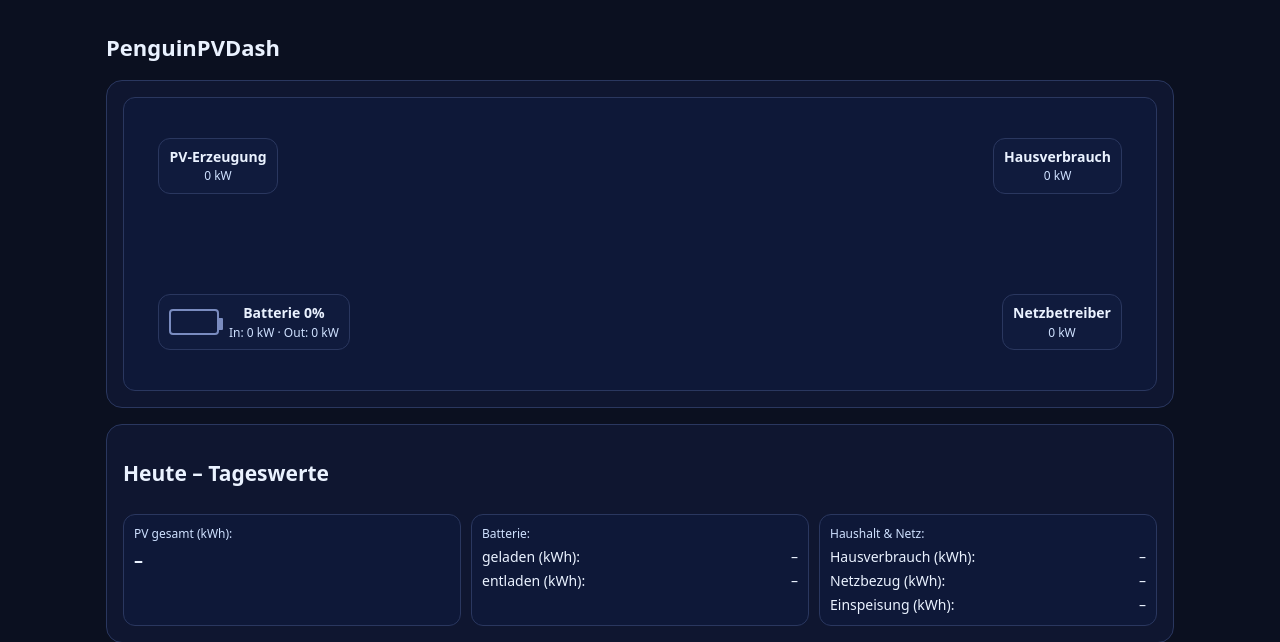
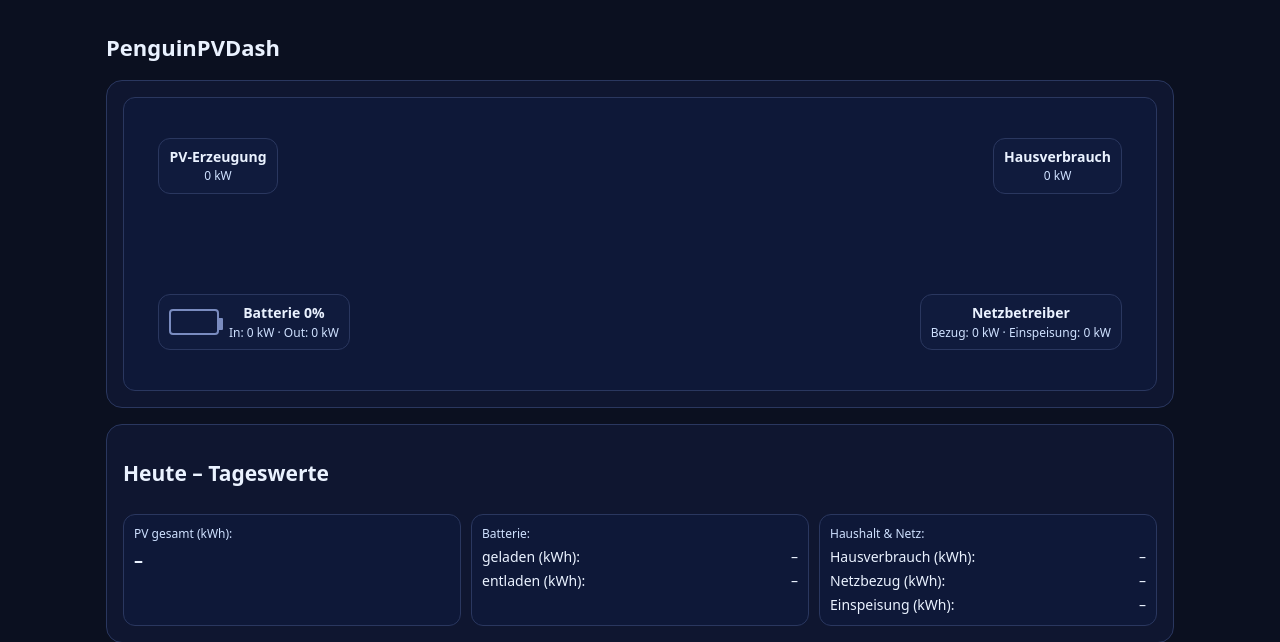
Before and after one commit to Borderlane-HA/PenguinPVDash, a PHP site: page / in a window 1280 px wide. Shown: the top 642 px of the page. Run offline with PHP 8.4, Linux system fonts and the light colour scheme; data that the repository does not hold is empty.

Commit message:
Add files via upload

```diff
--- a/SERVER/index.php
+++ b/SERVER/index.php
@@ -1,79 +1,130 @@
 <?php
 require_once __DIR__ . '/inc/db.php';
-?><!doctype html><html><head><meta charset="utf-8"/><meta name="viewport" content="width=device-width, initial-scale=1"/>
-<title>PenguinPVDash</title><link rel="stylesheet" href="assets/style.css"/></head>
-<body><div class="wrap"><h1>PenguinPVDash</h1>
+?>
+<!doctype html>
+<html>
+<head>
+  <meta charset="utf-8"/>
+  <meta name="viewport" content="width=device-width, initial-scale=1"/>
+  <title>PenguinPVDash</title>
+  <link rel="stylesheet" href="assets/style.css"/>
+</head>
+<body>
+<div class="wrap">
+  <h1>PenguinPVDash</h1>
 
+  <!-- ====== Flow (mit animierten Kreisen) ====== -->
   <div class="card">
     <div class="flowwrap">
       <div class="flow">
         <svg viewBox="0 0 900 260" preserveAspectRatio="none">
-        <!-- Lines (no arrows; tokens indicate direction) -->
-        <path id="l_pv_house" d="M160,50 C360,50 540,50 740,50" stroke="#6be29f" stroke-width="4" fill="none"></path>
-        <path id="l_pv_grid"  d="M160,70 C360,110 540,190 740,230" stroke="#6be29f" stroke-width="4" fill="none"></path>
-        <path id="l_pv_batt"  d="M130,70 C220,120 220,200 130,210" stroke="#6be29f" stroke-width="4" fill="none"></path>
-        <path id="l_batt_house" d="M90,210 C320,180 520,90 740,50" stroke="#ffd480" stroke-width="4" fill="none"></path>
+          <!-- Linien -->
+          <path id="l_pv_house"   d="M160,50 C360,50 540,50 740,50"   stroke="#6be29f" stroke-width="4" fill="none"></path>
+          <path id="l_pv_grid"    d="M160,70 C360,110 540,190 740,230" stroke="#6be29f" stroke-width="4" fill="none"></path>
+          <path id="l_pv_batt"    d="M130,70 C220,120 220,200 130,210" stroke="#6be29f" stroke-width="4" fill="none"></path>
+          <path id="l_batt_house" d="M90,210  C320,180 520,90  740,50"  stroke="#ffd480" stroke-width="4" fill="none"></path>
 
-        <!-- Token containers (circles animated along the path) -->
+          <!-- Token-Gruppen für Animation -->
           <g id="tok_pv_house"></g>
           <g id="tok_pv_grid"></g>
           <g id="tok_pv_batt"></g>
           <g id="tok_batt_house"></g>
         </svg>
 
-      <!-- Labels (over lines) -->
-      <!-- <div class="flow-label" id="lab_pv_house" style="left:430px; top:22px">PV→Haus 0.0 kW</div> -->
-      <!-- <div class="flow-label" id="lab_pv_grid"  style="left:430px; top:140px">PV→Netz 0.0 kW</div> -->
-      <!-- <div class="flow-label" id="lab_pv_batt"  style="left:140px; top:150px">PV→Batterie 0.0 kW</div> -->
-      <!-- <div class="flow-label" id="lab_batt_house" style="left:430px; top:80px">Batterie→Haus 0.0 kW</div> -->
+        <!-- Labels über den Linien -->
+        <!-- <div class="flow-label" id="lab_pv_house"   style="left:430px; top:22px">PV→Haus 0,0 kW</div> -->
+        <!-- <div class="flow-label" id="lab_pv_grid"    style="left:430px; top:140px">PV→Netz 0,0 kW</div> -->
+        <!-- <div class="flow-label" id="lab_pv_batt"    style="left:140px; top:150px">PV→Batterie 0,0 kW</div> -->
+        <!-- <div class="flow-label" id="lab_batt_house" style="left:430px; top:80px">Batterie→Haus 0,0 kW</div> -->
 
-      <!-- Nodes -->
-      <div class="node" id="n_pv"><h3>PV-Erzeugung</h3><div class="sub"><span id="pv_now">0.0 kW</span></div></div>
-      <div class="node" id="n_house"><h3>Hausverbrauch</h3><div class="sub"><span id="cons_now">0.0 kW</span></div></div>
-      <div class="node" id="n_grid"><h3>Netzbetreiber</h3><div class="sub"><span id="grid_now">0.0 kW</span></div></div>
+        <!-- Knoten -->
+        <div class="node" id="n_pv">
+          <h3>PV-Erzeugung</h3>
+          <div class="sub"><span id="pv_now">0,0 kW</span></div>
+        </div>
+
+        <div class="node" id="n_house">
+          <h3>Hausverbrauch</h3>
+          <div class="sub"><span id="cons_now">0,0 kW</span></div>
+        </div>
+
+        <div class="node" id="n_grid">
+          <h3>Netzbetreiber</h3>
+          <!-- WICHTIG: Hier werden Bezug UND Einspeisung live angezeigt -->
+          <div class="sub">
+            Bezug: <span id="grid_import_now">0,0</span> kW ·
+            Einspeisung: <span id="export_now">0,0</span> kW
+          </div>
+        </div>
+
         <div class="node" id="n_batt">
           <div class="bat" id="bat_icon"><div class="fill" style="width:0%"></div></div>
-        <div><h3>Batterie <span id="soc_txt">0%</span></h3><div class="sub">In: <span id="b_in_now">0.0</span> kW · Out: <span id="b_out_now">0.0</span> kW</div></div>
+          <div>
+            <h3>Batterie <span id="soc_txt">0%</span></h3>
+            <div class="sub">In: <span id="b_in_now">0,0</span> kW · Out: <span id="b_out_now">0,0</span> kW</div>
+          </div>
         </div>
       </div>
     </div>
   </div>
 
+  <!-- ====== Heute (Tageswerte kWh) ====== -->
   <div class="card">
     <div class="card-head"><h2>Heute – Tageswerte</h2></div>
     <div class="kpi3">
-    <div class="box"><div class="label">PV gesamt (kWh):</div><div class="val" id="k_pv">–</div></div>
-    <div class="box"><div class="label">Batterie:</div><div class="lines">
+      <div class="box">
+        <div class="label">PV gesamt (kWh):</div>
+        <div class="val" id="k_pv">–</div>
+      </div>
+      <div class="box">
+        <div class="label">Batterie:</div>
+        <div class="lines">
           <div class="row"><span>geladen (kWh):</span><span id="k_bin">–</span></div>
           <div class="row"><span>entladen (kWh):</span><span id="k_bout">–</span></div>
-    </div></div>
-    <div class="box"><div class="label">Haushalt & Netz:</div><div class="lines">
+        </div>
+      </div>
+      <div class="box">
+        <div class="label">Haushalt & Netz:</div>
+        <div class="lines">
           <div class="row"><span>Hausverbrauch (kWh):</span><span id="k_cons">–</span></div>
           <div class="row"><span>Netzbezug (kWh):</span><span id="k_imp">–</span></div>
           <div class="row"><span>Einspeisung (kWh):</span><span id="k_feed">–</span></div>
-    </div></div>
+        </div>
+      </div>
     </div>
   </div>
 
-<div class="card"><div class="card-head"><h2>Letzte 30 Tage (kWh)</h2></div>
-<div class="table-wrap"><table class="fancy"><thead>
-<tr><th>Tag</th><th>PV</th><th>Einspeisung</th><th>Batt IN</th><th>Batt OUT</th><th>Verbrauch</th><th>Netzbezug</th></tr>
-</thead><tbody id="hist-tbody"></tbody></table></div></div>
+  <!-- ====== History (30 Tage) ====== -->
+  <div class="card">
+    <div class="card-head"><h2>Letzte 30 Tage (kWh)</h2></div>
+    <div class="table-wrap">
+      <table class="fancy">
+        <thead>
+          <tr>
+            <th>Tag</th><th>PV</th><th>Einspeisung</th><th>Batt IN</th><th>Batt OUT</th><th>Verbrauch</th><th>Netzbezug</th>
+          </tr>
+        </thead>
+        <tbody id="hist-tbody"></tbody>
+      </table>
+    </div>
+  </div>
 
-<div class="card"><div class="card-head"><h2>Mehr…</h2></div><p>Erweiterte Auswertung: <a href="stats.php" target="_blank">Stats öffnen</a></p></div>
+  <div class="card">
+    <div class="card-head"><h2>Mehr…</h2></div>
+    <p>Erweiterte Auswertung: <a href="stats.php" target="_blank">Stats öffnen</a></p>
+  </div>
+
+</div>
 
 <script>
+/* ===== Helpers ===== */
 function f2(v){ return (Math.round((v||0)*100)/100).toLocaleString('de-DE'); }
 function kw(v){ return f2(Math.max(0, v||0)); }
 function setText(id,v){ const el=document.getElementById(id); if(el) el.textContent=v; }
 function setFlowVisible(id,on){ const e=document.getElementById(id); if(e) e.style.display = on? '' : 'none'; }
-function scaleWidth(v){ const x=Math.max(0, v||0); return Math.min(16, 2 + x*2); } // 0kW->2px, bis ~7kW->16px
-
-// Animated tokens: rebuild circles with animateMotion
+function scaleWidth(v){ const x=Math.max(0, v||0); return Math.min(16, 2 + x*2); }
 function rebuildTokens(groupId, pathId, count, durSec, cls){
-  const g=document.getElementById(groupId); if(!g) return;
-  g.innerHTML='';
-  if(count<=0) return;
+  const g=document.getElementById(groupId); if(!g) return; g.innerHTML=''; if(count<=0) return;
   for(let i=0;i<count;i++){
     const c=document.createElementNS('http://www.w3.org/2000/svg', 'circle');
     c.setAttribute('r','3'); c.setAttribute('class','token '+cls);
@@ -87,91 +138,132 @@ function rebuildTokens(groupId, pathId, count, durSec, cls){
     am.appendChild(mp); c.appendChild(am); g.appendChild(c);
   }
 }
-
-// Map flow value to token count and speed
 function flowVisuals(v){
   const x=Math.max(0, v||0);
-  const count = Math.min(10, Math.max(0, Math.round(x*2))); // 0.5kW->1, 2kW->4, 5kW->10
-  const dur = Math.max(1.2, Math.min(12, 8/(x>0?x:0.1)));  // mehr Leistung => schneller
+  const count = Math.min(10, Math.max(0, Math.round(x*2))); // bis 10 Kreise
+  const dur = Math.max(1.2, Math.min(12, 8/(x>0?x:0.1)));  // je mehr Leistung, desto schneller
   return {count, dur};
 }
-
 function setLabel(id, txt){ const e=document.getElementById(id); if(e) e.textContent=txt; }
 
+/* ===== Live-Refresh ===== */
 async function refreshLive(){
-  const r = await fetch('api/last.php?device=home&_t='+Date.now()); const j=await r.json();
-  const s = j.latest || {}; const t = j.today || {};
-  const unit = (s.unit||'kW').toLowerCase(); const toKW = unit==='w' ? (x)=>x/1000 : (x)=>x;
-  const pv = toKW(parseFloat(s.pv_power||0));
-  const cons = toKW(parseFloat(s.consumption||0));
-  const feed = toKW(parseFloat(s.feed_in||0));
-  const imp  = toKW(parseFloat(s.grid_import||0));
-  const bi   = toKW(parseFloat(s.battery_charge||0));
-  const bo   = toKW(parseFloat(s.battery_discharge||0));
-  const soc  = parseFloat(s.battery_soc||0);
+  const r = await fetch('api/last.php?device=home&_t='+Date.now());
+  const j = await r.json();
+  const s = j.latest || {};
+  const t = j.today || {};
 
-  // Node values
-  setText('pv_now', kw(pv)+' kW'); setText('cons_now', kw(cons)+' kW'); setText('grid_now', kw(imp)+' kW');
-  setText('b_in_now', kw(bi)); setText('b_out_now', kw(bo)); setText('soc_txt', isFinite(soc)?Math.round(soc)+'%':'0%');
+  // Einheit in kW normalisieren
+  const unit = (s.unit||'kW').toLowerCase();
+  const toKW = unit==='w' ? (x)=>x/1000 : (x)=>x;
 
-  // Battery icon fill + color
-  const bat = document.getElementById('bat_icon'); const fill = bat.querySelector('.fill');
-  const p = Math.max(0, Math.min(100, isFinite(soc)?soc:0)); fill.style.width = p+'%';
-  bat.classList.remove('low','mid'); if(p<30) bat.classList.add('low'); else if(p<60) bat.classList.add('mid');
+  const pv   = toKW(parseFloat(s.pv_power ?? 0));
+  const cons = toKW(parseFloat(s.consumption ?? 0));
+  const gi   = toKW(parseFloat(s.grid_import ?? 0));  // kann bei Export negativ sein
+  const fi   = toKW(parseFloat(s.feed_in));           // kann fehlen/NaN sein
 
-  // Flow visibility per logic
-  const pvOn = pv > 0.0001;
-  const pv_house_on = pvOn && cons>0.0001;
-  const pv_grid_on  = pvOn && feed>0.0001;
-  const pv_batt_on  = pvOn && bi>0.0001;
-  const batt_house_on = bo>0.0001; // niemals Batterie->Netz
+  // Einspeisung robust ableiten:
+  // 1) Wenn feed_in geliefert wird → clamp >= 0
+  // 2) sonst: aus negativem Netzbezug ableiten
+  const exportKW = Number.isFinite(fi) ? Math.max(fi, 0) : Math.max(-gi, 0);
+  const importKW = Math.max(gi, 0);
 
-  setFlowVisible('l_pv_house', pv_house_on);
-  setFlowVisible('l_pv_grid',  pv_grid_on);
-  setFlowVisible('l_pv_batt',  pv_batt_on);
+  const bi  = toKW(parseFloat(s.battery_charge ?? 0));
+  const bo  = toKW(parseFloat(s.battery_discharge ?? 0));
+  const soc = parseFloat(s.battery_soc ?? 0);
+
+  // Knotenwerte
+  setText('pv_now', kw(pv)+' kW');
+  setText('cons_now', kw(cons)+' kW');
+  setText('grid_import_now', kw(importKW));
+  setText('export_now', kw(exportKW));
+  setText('b_in_now', kw(bi));
+  setText('b_out_now', kw(bo));
+  setText('soc_txt', isFinite(soc) ? Math.round(soc)+'%' : '0%');
+
+  // Batterie-Icon Füllstand/Farbe
+  const bat = document.getElementById('bat_icon');
+  const fill = bat.querySelector('.fill');
+  const p = Math.max(0, Math.min(100, isFinite(soc)?soc:0));
+  fill.style.width = p+'%';
+  bat.classList.remove('low','mid');
+  if(p<30) bat.classList.add('low'); else if(p<60) bat.classList.add('mid');
+
+  // Sichtbarkeit/Logik der Flüsse:
+  // - PV->Haus/Netz/Batt nur wenn PV>0
+  // - Batt->Haus nur wenn Batt OUT>0
+  // - nie Batt->Netz
+  const pvOn          = pv > 0.0001;
+  const pv_house_on   = pvOn && cons     > 0.0001;
+  const pv_grid_on    = pvOn && exportKW > 0.0001;
+  const pv_batt_on    = pvOn && bi       > 0.0001;
+  const batt_house_on = bo   > 0.0001;
+
+  setFlowVisible('l_pv_house',   pv_house_on);
+  setFlowVisible('l_pv_grid',    pv_grid_on);
+  setFlowVisible('l_pv_batt',    pv_batt_on);
   setFlowVisible('l_batt_house', batt_house_on);
 
-  // Line thickness
-  if(pv_house_on) document.getElementById('l_pv_house').setAttribute('stroke-width', scaleWidth(cons));
-  if(pv_grid_on)  document.getElementById('l_pv_grid').setAttribute('stroke-width', scaleWidth(feed));
-  if(pv_batt_on)  document.getElementById('l_pv_batt').setAttribute('stroke-width', scaleWidth(bi));
-  if(batt_house_on) document.getElementById('l_batt_house').setAttribute('stroke-width', scaleWidth(bo));
+  // Linienstärke nach Leistung
+  if(pv_house_on)   document.getElementById('l_pv_house').setAttribute('stroke-width', scaleWidth(cons));
+  if(pv_grid_on)    document.getElementById('l_pv_grid').setAttribute('stroke-width',  scaleWidth(exportKW));
+  if(pv_batt_on)    document.getElementById('l_pv_batt').setAttribute('stroke-width',  scaleWidth(bi));
+  if(batt_house_on) document.getElementById('l_batt_house').setAttribute('stroke-width',scaleWidth(bo));
 
-  // Labels
-  setLabel('lab_pv_house', 'PV→Haus '+kw(cons)+' kW');
-  setLabel('lab_pv_grid',  'PV→Netz '+kw(feed)+' kW');
-  setLabel('lab_pv_batt',  'PV→Batterie '+kw(bi)+' kW');
-  setLabel('lab_batt_house','Batterie→Haus '+kw(bo)+' kW');
+  // Linien-Labels aktualisieren
+  setLabel('lab_pv_house',   'PV→Haus '     + kw(cons)     + ' kW');
+  setLabel('lab_pv_grid',    'PV→Netz '     + kw(exportKW) + ' kW'); // <- Einspeisung
+  setLabel('lab_pv_batt',    'PV→Batterie ' + kw(bi)       + ' kW');
+  setLabel('lab_batt_house', 'Batterie→Haus '+ kw(bo)      + ' kW');
 
-  // Tokens (animated circles)
-  const v1 = flowVisuals(cons); rebuildTokens('tok_pv_house','l_pv_house', pv_house_on ? v1.count : 0, v1.dur, 'pv');
-  const v2 = flowVisuals(feed); rebuildTokens('tok_pv_grid','l_pv_grid', pv_grid_on ? v2.count : 0, v2.dur, 'pv');
-  const v3 = flowVisuals(bi);   rebuildTokens('tok_pv_batt','l_pv_batt', pv_batt_on ? v3.count : 0, v3.dur, 'pv');
-  const v4 = flowVisuals(bo);   rebuildTokens('tok_batt_house','l_batt_house', batt_house_on ? v4.count : 0, v4.dur, 'batt');
+  // Tokens (Kreise) entlang der Pfade
+  const v1 = flowVisuals(cons);
+  rebuildTokens('tok_pv_house','l_pv_house', pv_house_on ? v1.count : 0, v1.dur, 'pv');
 
-  // Today totals (condensed KPIs)
-  function tv(x){ return x==null?'–':f2(parseFloat(x)); }
-  setText('k_pv', tv(t.pv_kwh));
+  const v2 = flowVisuals(exportKW);
+  rebuildTokens('tok_pv_grid','l_pv_grid', pv_grid_on ? v2.count : 0, v2.dur, 'pv');
+
+  const v3 = flowVisuals(bi);
+  rebuildTokens('tok_pv_batt','l_pv_batt', pv_batt_on ? v3.count : 0, v3.dur, 'pv');
+
+  const v4 = flowVisuals(bo);
+  rebuildTokens('tok_batt_house','l_batt_house', batt_house_on ? v4.count : 0, v4.dur, 'batt');
+
+  // Tageswerte (kWh)
+  function tv(x){ return x==null ? '–' : f2(parseFloat(x)); }
+  setText('k_pv',   tv(t.pv_kwh));
   setText('k_feed', tv(t.feed_in_kwh));
-  setText('k_bin', tv(t.batt_in_kwh));
+  setText('k_bin',  tv(t.batt_in_kwh));
   setText('k_bout', tv(t.batt_out_kwh));
   setText('k_cons', tv(t.consumption_kwh));
-  setText('k_imp', tv(t.grid_import_kwh));
+  setText('k_imp',  tv(t.grid_import_kwh));
 }
 
+/* ===== History ===== */
 async function refreshHistory(){
-  const r=await fetch('api/daily.php?device=home&days=30&_t='+Date.now()); const j=await r.json();
-  const items=j.items||[]; const tb=document.getElementById('hist-tbody'); tb.innerHTML='';
+  const r = await fetch('api/daily.php?device=home&days=30&_t='+Date.now());
+  const j = await r.json();
+  const items = j.items || [];
+  const tb = document.getElementById('hist-tbody');
+  tb.innerHTML = '';
   items.forEach(it=>{
-    const tr=document.createElement('tr'); const d=document.createElement('td'); d.textContent=it.day; tr.appendChild(d);
+    const tr=document.createElement('tr');
+    const d=document.createElement('td'); d.textContent=it.day; tr.appendChild(d);
     ['pv_kwh','feed_in_kwh','batt_in_kwh','batt_out_kwh','consumption_kwh','grid_import_kwh'].forEach(k=>{
-      const c=document.createElement('td'); const v=it[k]; c.textContent=(v==null?'–':(Math.round(v*100)/100).toLocaleString('de-DE')); tr.appendChild(c);
+      const c=document.createElement('td');
+      const v=it[k];
+      c.textContent = (v==null ? '–' : (Math.round(v*100)/100).toLocaleString('de-DE'));
+      tr.appendChild(c);
     });
     tb.appendChild(tr);
   });
 }
 
+/* ===== Loop ===== */
 function loop(){ refreshLive(); refreshHistory(); }
-loop(); setInterval(refreshLive, 12000); setInterval(refreshHistory, 60000);
+loop();
+setInterval(refreshLive, 12000);
+setInterval(refreshHistory, 60000);
 </script>
-</div></body></html>
+</body>
+</html>
```
Lines whose indentation alone changed are shown as unchanged.
